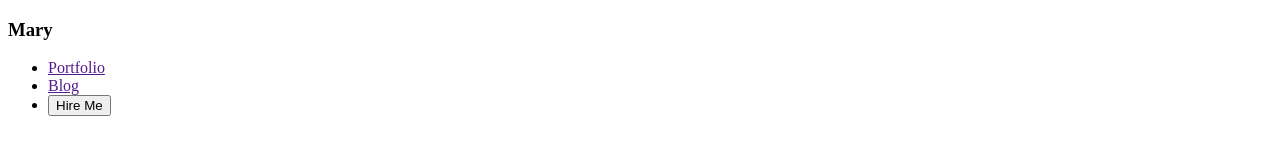
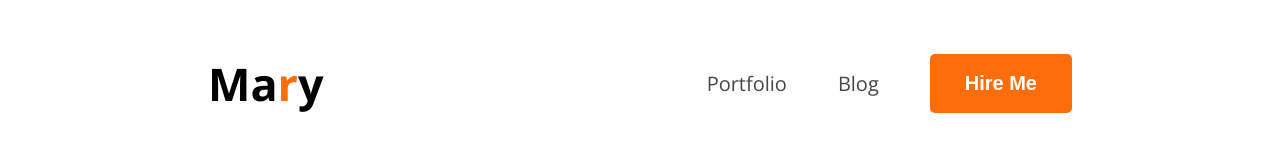
Before and after one commit to khayrulbashar2025/Web-portfolio, a plain HTML site: page index.html in a window 1280 px wide. Drawn offline with nearby package versions, Linux system fonts and the light colour scheme.

Commit message:
added all portfolio.css

```diff
--- a/index.html
+++ b/index.html
@@ -4,17 +4,22 @@
     <meta charset="UTF-8">
     <meta name="viewport" content="width=device-width, initial-scale=1.0">
     <title>Web portfolio</title>
+    <link rel="preconnect" href="https://fonts.googleapis.com">
+<link rel="preconnect" href="https://fonts.gstatic.com" crossorigin>
+<link href="https://fonts.googleapis.com/css2?family=Open+Sans:ital,wght@0,300..800;1,300..800&display=swap" rel="stylesheet">
+    <link rel="stylesheet" href="styles/portfolio.css">
 </head>
 <body>
-    <header>
+    <header class="open-sans-normal">
         <nav>
-            <h3>Mary</h3>
+            <h3 class="nav-title">Ma<span class="text-primary">r</span>y</h3>
             <ul>
-                <li><a href="">Portfolio</a></li>
-                <li><a href="">Blog</a></li>
-                <li><a href=""><button>Hire Me</button></a></li>
+                <li><a class="derk-2" href="">Portfolio</a></li>
+                <li><a  class="derk-2">Blog</a></li>
+                <li><a href=""><button class="btn-primary">Hire Me</button></a></li>
             </ul>
         </nav>
+        <div class="banner"></div>
     </header>
     <main>
 
--- a/styles/portfolio.css
+++ b/styles/portfolio.css
@@ -0,0 +1,53 @@
+.open-sans-normal {
+  font-family: "Open Sans", sans-serif;
+  font-optical-sizing: auto;
+  font-style: normal;
+  font-variation-settings:
+    "wdth" 100;
+}
+/* sherd-style */
+.derk-2{
+    color: #474747;
+}
+.text-primary{
+    color: #FD6E0A;
+}
+.btn-primary{
+    background-color: #FD6E0A;
+    font-weight: 900;
+    font-size: 20px;
+    color: white;
+    padding: 18px 35px;
+    border-radius: 5px;
+    border: none;
+
+
+}
+/* nav style */
+
+nav{
+    display: flex;
+    align-items: center;
+    justify-content: space-between;
+    margin: 0px 200px;
+    /* background: #FFF8F3; */
+}
+.nav-title{
+    font-weight: 800px;
+    font-size: 45px;
+
+}
+nav ul li{
+    list-style: none;
+    margin-left: 51px;
+}
+nav ul li a{
+    text-decoration: none;
+    font-size: 20px;
+
+}
+nav ul{
+    display: flex;
+    align-items: center;
+
+}
```
